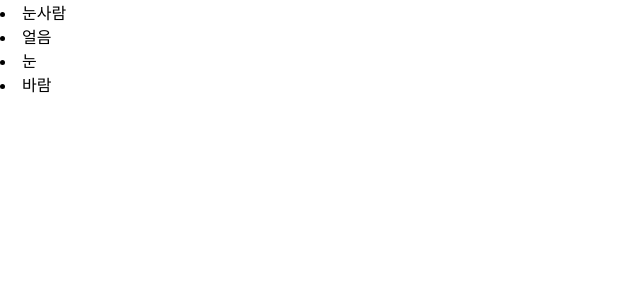
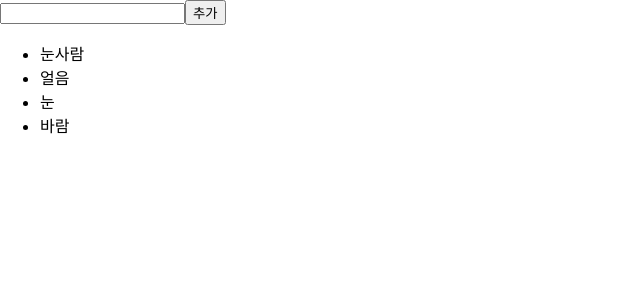
Before and after one commit to jiindev/react_study, a React (Create React App) app: page / in a window 1280 px wide. Shown: the top 300 px of the page, without its empty margins (0-640 px from the left). Built offline with nearby package versions, Linux system fonts and the light colour scheme.

Commit message:
state를 이용하여 데이터 추가 삭제 구현
상태 안에서 배열을 변형할 땐 배열에 직접 접근하지 말고 concat, slice, filter등을 사용하여 새로운 배열을 만들고 setState 메서드로 적용한다.

```diff
--- a/src/IterationSample.js
+++ b/src/IterationSample.js
@@ -1,14 +1,45 @@
 import React, { Component } from 'react';
 
 class IterationSample extends Component {
+    state={
+        names:['눈사람','얼음','눈','바람'],
+        name:''
+    };
+
+    handleChange = (e)=>{
+        this.setState({
+            name:e.target.value
+        });
+    }
+
+    handleInsert = ()=>{
+        this.setState({
+            names:this.state.names.concat(this.state.name),
+            name:''
+        });
+    }
+
+    handleRemove = (index)=>{
+        const {names} = this.state;
+        this.setState({
+            names:[
+                ...names.slice(0,index),
+                ...names.slice(index+1,names.length)
+            ]
+
+        })
+    }
+
     render() {
-        const names=['눈사람','얼음','눈','바람']
-        const nameList = names.map(
-            (name,index)=>(<li key={index}>{name}</li>)
+        const nameList = this.state.names.map(
+            (name,index)=>(<li key={index} onDoubleClick={()=>this.handleRemove(index)}>{name}</li>)
         );
         return (
             <div>
-                {nameList}
+                <input onChange = {this.handleChange}
+                value = {this.state.name}/>
+                <button onClick={this.handleInsert}>추가</button>
+                <ul>{nameList}</ul>
             </div>
         );
     }
```
